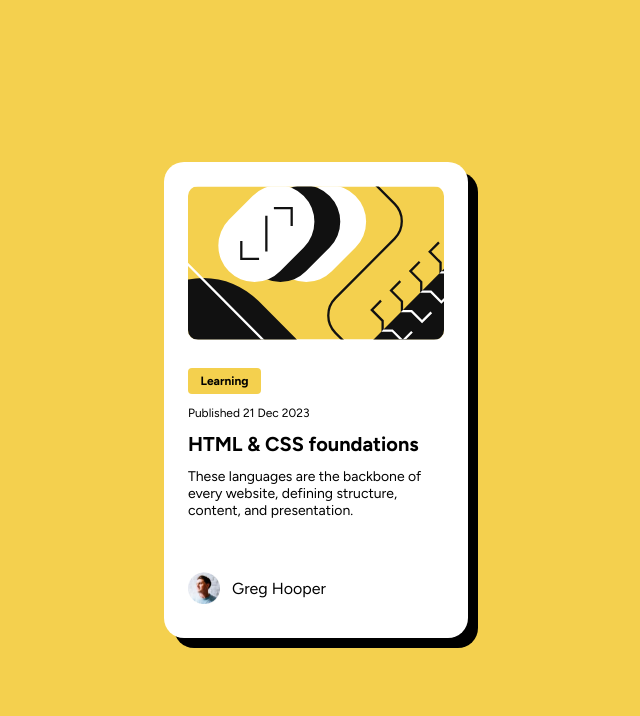
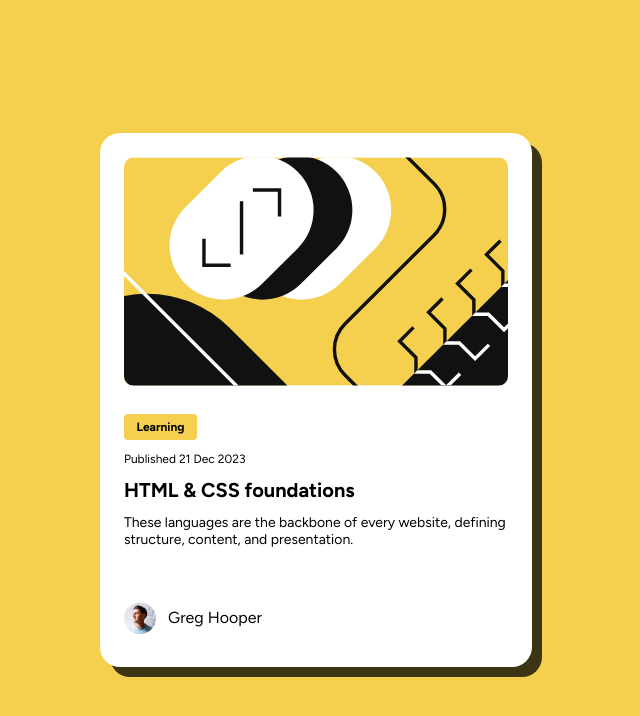
Before and after one commit to Davidciro-333/blog-preview-card-main, a plain HTML site: page index.html in a window 1280 px wide. Shown: the whole page, without its empty margins (324-964 px from the left). Drawn offline with Linux system fonts and the light colour scheme.

Commit message:
refactor: optimization of HTML and CSS code for better accessibility and responsiveness

```diff
--- a/index.html
+++ b/index.html
@@ -7,18 +7,12 @@
   <link rel="icon" type="image/png" sizes="32x32" href="./assets/images/favicon-32x32.png">
   <link rel="stylesheet" href="style.css">
   <title>Frontend Mentor | Blog preview card</title>
-
-  <!-- Feel free to remove these styles or customise in your own stylesheet 👍 -->
-  <style>
-    .attribution { font-size: 11px; text-align: center; }
-    .attribution a { color: hsl(228, 45%, 44%); }
-  </style>
 </head>
 <body class="main">
 
   <div class="cardMobile">
     <div class="blogImage">
-      <img src="/assets/images/illustration-article.svg" alt="Blog Image">
+      <img src="/assets/images/illustration-article.svg" alt="Illustration of article about HTML & CSS">
     </div>
     <div class="content">
 
@@ -34,7 +28,7 @@
 
     </div>
     <div class="author">
-      <img src="/assets/images/image-avatar.webp  " alt="Image Avatar" height="32" width="32">
+      <img src="/assets/images/image-avatar.webp  " alt="Profile picture of Greg Hooper" height="32" width="32">
       <p>Greg Hooper</p>
     </div>
   </div>
--- a/style.css
+++ b/style.css
@@ -19,11 +19,11 @@
 
 .cardMobile {
     background-color: var(--White);
-    width: 279px;
-    height: 453px;
+    width: 17.5rem;
+    height: auto;
     border-radius: 20px;
-    padding: 24px;
-    box-shadow: 10px 10px black;
+    padding: 1.5rem;
+    box-shadow: 10px 10px 0 rgba(0, 0, 0, 0.75);
 }
 
 .blogImage {
@@ -75,7 +75,7 @@
 .description {
     font-size: 14px;
     font-weight: normal;
-    margin: 0 0 0 0;
+    margin: 0;
 }
 
 .author {
@@ -97,8 +97,8 @@
     }
 
     .cardMobile {
-        max-width: 384px;
-        width: 20%;         /* Hace que la tarjeta sea flexible */
-        height: auto;       /* Mantiene proporciones adecuadas */
+        max-width: 90%;
+        width: 384px; /* Límite para pantallas grandes */
+        height: auto;
     }
 }
```
